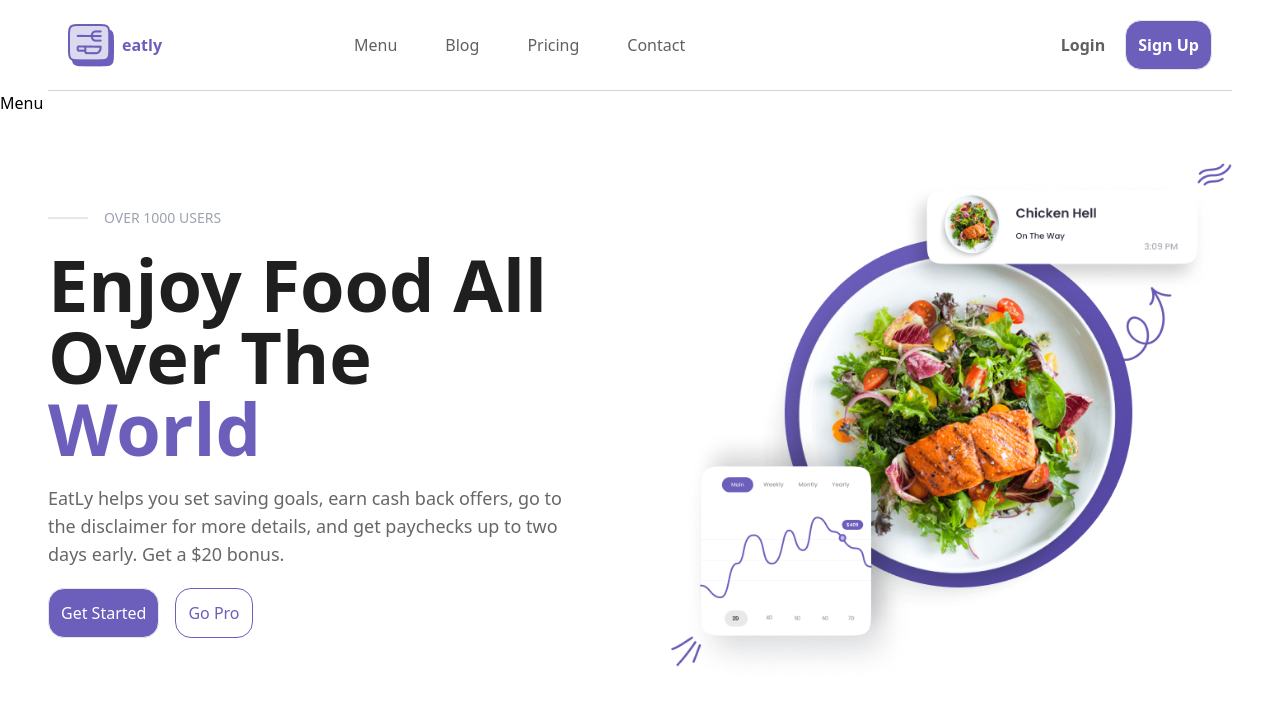
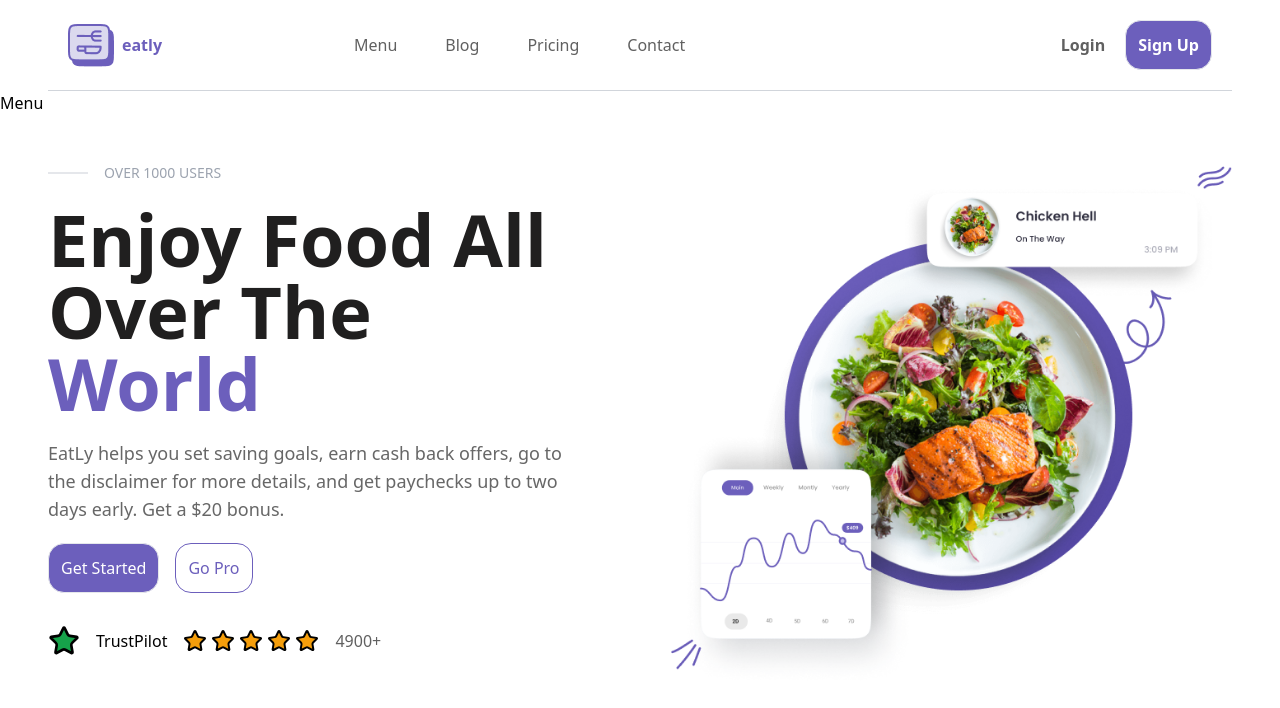
Before and after one commit to savitakatwe/Restaurant, a React (Vite) app: page /menu in a window 1280 px wide. Shown: the top 708 px of the page. Built offline with nearby package versions, Linux system fonts and the light colour scheme.

Commit message:
clean up

```diff
--- a/src/component/Hero/Hero.tsx
+++ b/src/component/Hero/Hero.tsx
@@ -4,12 +4,12 @@ import {Star} from "lucide-react";
 const Hero = () => {
     return <>
         <div className="flex flex-col md:flex-row justify-center md:justify-between h-fit w-full items-center">
-            <div className="w-1/2 m-5 md:m-12 justify-center">
-                <div className="flex items-center gap-4">
+            <div className="w-3/4 md:w-1/2 m-5 md:m-12 justify-center">
+                <div className="flex justify-center  md:justify-start items-center gap-4">
                     <div className="border w-10"></div>
                     <p className="text-sm text-gray-400">OVER 1000 USERS</p>
                 </div>
-                <div className={"my-5 "}>
+                <div className={"my-5  "}>
                     {/*mobile view text*/}
                     <p className="text-4xl sm:hidden text-center text-dark-primary font-semibold">
                         Enjoy Food
@@ -30,7 +30,7 @@ const Hero = () => {
                     EatLy helps you set saving goals, earn cash back offers, go to the disclaimer for more details, and
                     get paychecks up to two days early. Get a $20 bonus.
                 </p>
-                <div className={'flex gap-4'}>
+                <div className={'flex gap-4 justify-center md:justify-start'}>
                     <button
                         className="p-3  bg-purple-primary border-solid border rounded-2xl text-white text-base	">Get
                         Started
@@ -40,20 +40,20 @@ const Hero = () => {
                         Pro
                     </button>
                 </div>
-                {/*<div className={'flex gap-4 my-8'}>*/}
-                {/*    <Star className={'fill-green-600 border-green-600'}/>*/}
-                {/*    <p>TrustPilot</p>*/}
-                {/*    <div className={'flex'}>*/}
-                {/*        <Star className={'fill-amber-500 border-red-600'}/>*/}
-                {/*        <Star className={'fill-amber-500 border-red-600'}/>*/}
-                {/*        <Star className={'fill-amber-500 border-red-600'}/>*/}
-                {/*        <Star className={'fill-amber-500 border-red-600'}/>*/}
-                {/*        <Star className={'fill-amber-500 border-red-600'}/>*/}
-                {/*    </div>*/}
+                <div className="flex flex-row justify-center md:justify-start items-center gap-4 my-8">
+                    <Star className="fill-green-600 w-6 h-6 md:w-8 md:h-8"/> {/* Adjust size */}
+                    <p className="text-sm md:text-base">TrustPilot</p>
+                    <div className="flex gap-1">
+                        <Star className="fill-amber-500 w-5 h-5 md:w-6 md:h-6 border-none"/> {/* Removed border */}
+                        <Star className="fill-amber-500 w-5 h-5 md:w-6 md:h-6"/> {/* Removed border */}
+                        <Star className="fill-amber-500 w-5 h-5 md:w-6 md:h-6"/> {/* Removed border */}
+                        <Star className="fill-amber-500 w-5 h-5 md:w-6 md:h-6"/> {/* Removed border */}
+                        <Star className="fill-amber-500 w-5 h-5 md:w-6 md:h-6"/> {/* Removed border */}
+                    </div>
+                    <p className="text-sm md:text-base text-dark-secondary">4900+</p>
+                </div>
 
 
-                {/*    <p className={"text-dark-secondary"}>4900+</p>*/}
-                {/*</div>*/}
             </div>
             <div className={"m-12"}>
                 <img src={HeroFoodImage} alt={'HeroFoodImage'}/>
```
